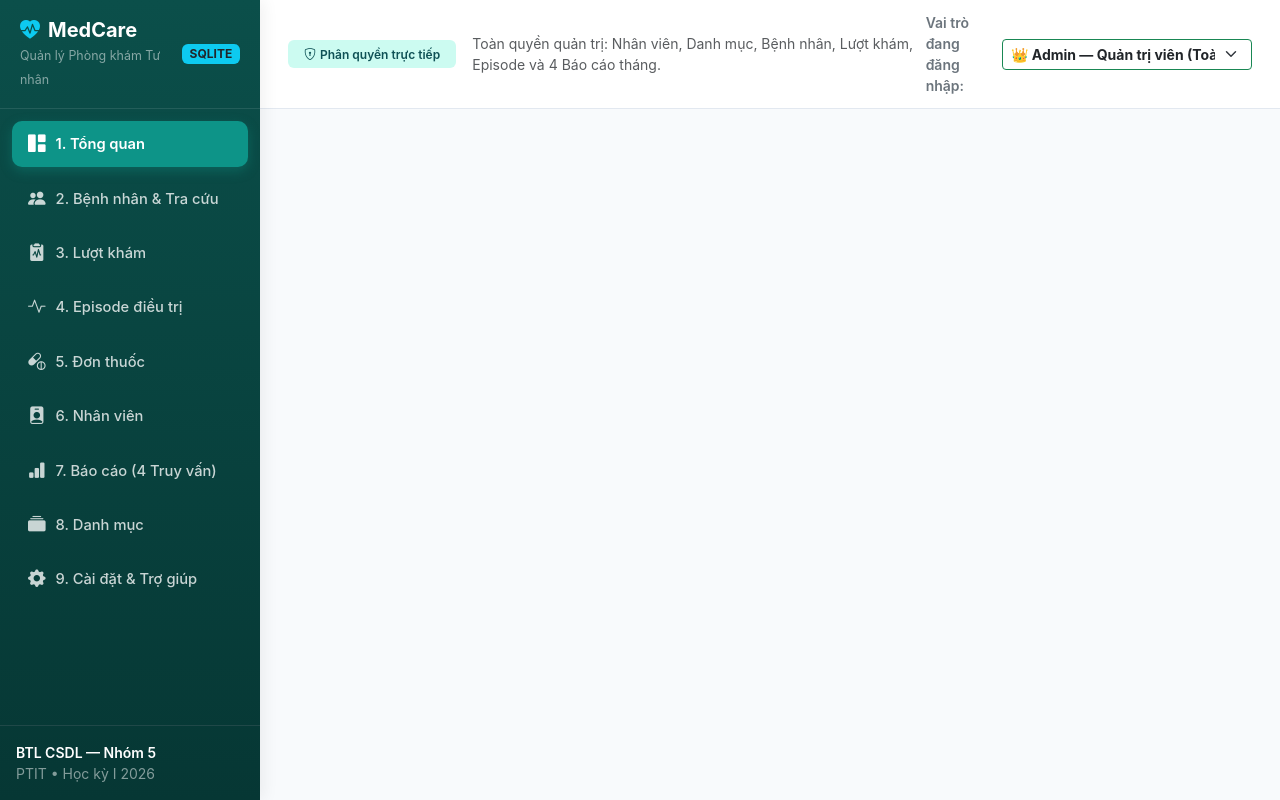
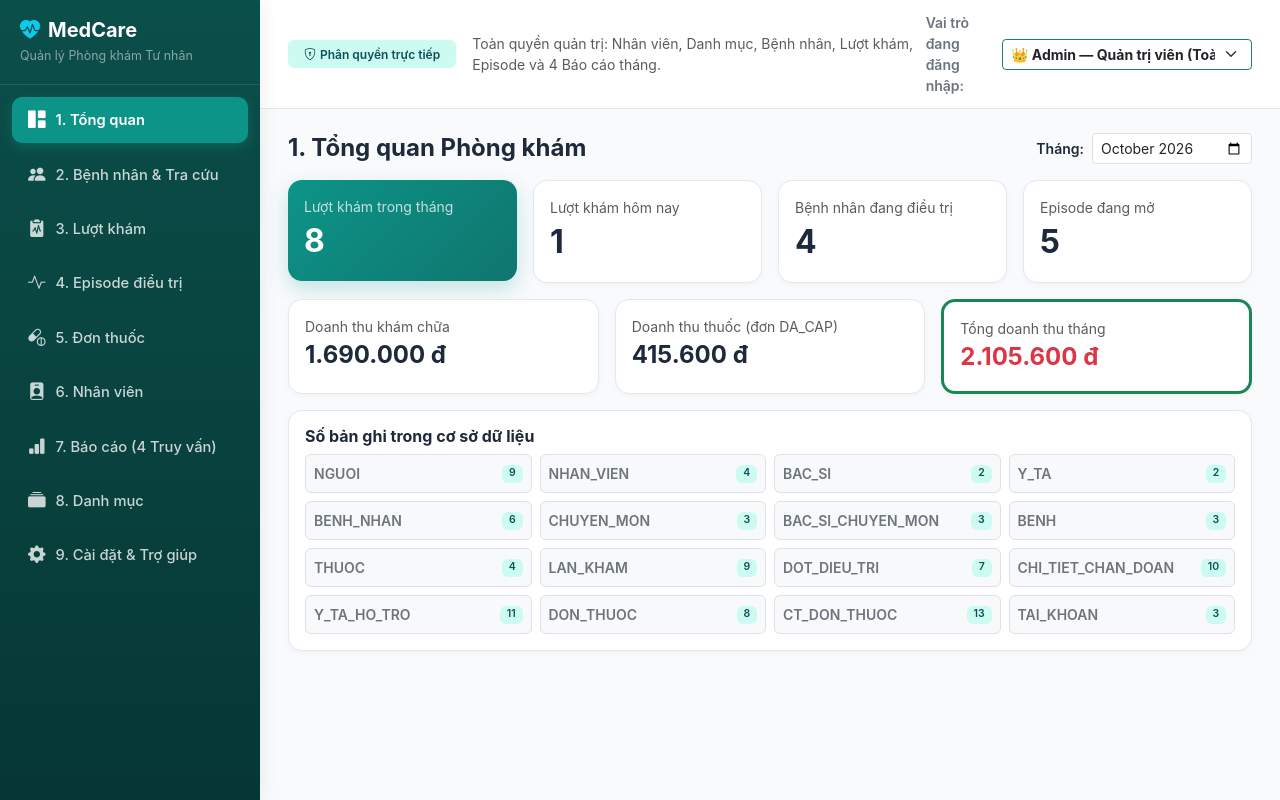
Before and after one commit to khanhnjnjanyc/CSDL, a Flask app: page / in a window 1280 px wide. Run offline with Flask 3, Linux system fonts and the light colour scheme; some libraries are stand-ins or nearby versions.

Commit message:
Fix  lỗi template1-4 và xóa SQLITE với BLT

```diff
--- a/BTL CSDL 1/BTL CSDL 1/phong_kham_project/templates/index.html
+++ b/BTL CSDL 1/BTL CSDL 1/phong_kham_project/templates/index.html
@@ -27,9 +27,6 @@
               >Quản lý Phòng khám Tư nhân</small
             >
           </div>
-          <span class="badge bg-info text-dark" id="dbBadge"
-            >{{ db_type }}</span
-          >
         </div>
 
         <nav class="mc-nav nav flex-column mt-2" id="sidebarNav">
@@ -98,13 +95,6 @@
           </a>
         </nav>
       </div>
-
-      <div
-        class="p-3 border-top border-secondary border-opacity-25 small text-white-50"
-      >
-        <div class="fw-semibold text-white">BTL CSDL — Nhóm 5</div>
-        <div>PTIT • Học kỳ I 2026</div>
-      </div>
     </aside>
 
     <!-- KHỐI NỘI DUNG CHÍNH NỀN SÁNG -->
--- a/BTL CSDL 1/BTL CSDL 1/phong_kham_project/templates/partials/screens_1_to_4.html
+++ b/BTL CSDL 1/BTL CSDL 1/phong_kham_project/templates/partials/screens_1_to_4.html
@@ -0,0 +1,229 @@
+<!-- =========================================================
+     MÀN HÌNH 1: TỔNG QUAN
+     ========================================================= -->
+<div id="screen-1" class="screen-section active">
+  <div class="d-flex justify-content-between align-items-center mb-3">
+    <h4 class="fw-bold mb-0">1. Tổng quan Phòng khám</h4>
+    <div class="d-flex align-items-center gap-2 small">
+      <label class="fw-semibold mb-0">Tháng:</label>
+      <input type="month" id="ovMonth" class="form-control form-control-sm" style="width: 160px" value="2026-10" onchange="loadOverview()" />
+    </div>
+  </div>
+
+  <div class="row g-3 mb-3">
+    <div class="col-md-3 col-6">
+      <div class="mc-kpi-primary p-3">
+        <div class="small opacity-75">Lượt khám trong tháng</div>
+        <div class="fs-2 fw-bold" id="ovVisitsMonth">0</div>
+      </div>
+    </div>
+    <div class="col-md-3 col-6">
+      <div class="mc-card p-3 h-100">
+        <div class="small text-muted">Lượt khám hôm nay</div>
+        <div class="fs-2 fw-bold text-teal" id="ovVisitsToday">0</div>
+      </div>
+    </div>
+    <div class="col-md-3 col-6">
+      <div class="mc-card p-3 h-100">
+        <div class="small text-muted">Bệnh nhân đang điều trị</div>
+        <div class="fs-2 fw-bold text-teal" id="ovActivePatients">0</div>
+      </div>
+    </div>
+    <div class="col-md-3 col-6">
+      <div class="mc-card p-3 h-100">
+        <div class="small text-muted">Episode đang mở</div>
+        <div class="fs-2 fw-bold text-teal" id="ovOpenEpisodes">0</div>
+      </div>
+    </div>
+  </div>
+
+  <div class="row g-3 mb-3">
+    <div class="col-md-4">
+      <div class="mc-card p-3 h-100">
+        <div class="small text-muted">Doanh thu khám chữa</div>
+        <div class="fs-4 fw-bold" id="ovRevExam">0 đ</div>
+      </div>
+    </div>
+    <div class="col-md-4">
+      <div class="mc-card p-3 h-100">
+        <div class="small text-muted">Doanh thu thuốc (đơn DA_CAP)</div>
+        <div class="fs-4 fw-bold" id="ovRevMed">0 đ</div>
+      </div>
+    </div>
+    <div class="col-md-4">
+      <div class="mc-card p-3 h-100 border-top border-3 border-success">
+        <div class="small text-muted">Tổng doanh thu tháng</div>
+        <div class="fs-4 fw-bold text-danger" id="ovRevTotal">0 đ</div>
+      </div>
+    </div>
+  </div>
+
+  <div class="mc-card p-3">
+    <h6 class="fw-bold mb-2">Số bản ghi trong cơ sở dữ liệu</h6>
+    <div class="row g-2" id="ovTableCounts"></div>
+  </div>
+</div>
+
+<!-- =========================================================
+     MÀN HÌNH 2: BỆNH NHÂN & TRA CỨU (TÍNH NĂNG #1, #9)
+     ========================================================= -->
+<div id="screen-2" class="screen-section">
+  <h4 class="fw-bold mb-3">2. Bệnh nhân & Tra cứu</h4>
+
+  <div class="mc-card p-3 mb-4">
+    <div class="row g-2 align-items-end mb-3 small">
+      <div class="col-md-5">
+        <label class="form-label fw-semibold">Tìm theo Mã BN, CMT/CCCD hoặc Họ tên</label>
+        <input type="text" id="ptSearch" class="form-control form-control-sm" placeholder="Nhập từ khóa..." oninput="loadPatients()" />
+      </div>
+      <div class="col-md-3">
+        <label class="form-label fw-semibold">Trạng thái bệnh</label>
+        <!-- LƯU Ý: giá trị value phải khớp với backend/routes/patients.py -->
+        <select id="ptFilterStatus" class="form-select form-select-sm" onchange="loadPatients()">
+          <option value="">Tất cả</option>
+          <option value="DANG_DIEU_TRI">Đang điều trị</option>
+          <option value="KHOI">Đã khỏi / Bình thường</option>
+        </select>
+      </div>
+      <div class="col-md-4 text-end role-admin-nurse">
+        <button type="button" class="btn btn-teal btn-sm" onclick="openPatientModal()">
+          <i class="bi bi-person-plus me-1"></i>Thêm bệnh nhân
+        </button>
+      </div>
+    </div>
+    <div class="table-responsive">
+      <table class="table table-bordered align-middle small mb-0">
+        <thead>
+          <tr><th>Mã BN</th><th>Họ tên</th><th>Trạng thái</th><th>Thao tác</th></tr>
+        </thead>
+        <tbody id="ptTableBody"></tbody>
+      </table>
+    </div>
+  </div>
+
+  <div class="mc-card p-3">
+    <h5 class="fw-bold text-teal mb-1" id="ptDetailTitle">Chưa chọn bệnh nhân</h5>
+    <div class="small text-muted mb-3" id="ptDetailSub">Bấm "Hồ sơ" ở danh sách để xem chi tiết.</div>
+
+    <h6 class="fw-bold">A. Lịch sử khám</h6>
+    <div class="table-responsive mb-3">
+      <table class="table table-bordered align-middle small mb-0">
+        <thead><tr><th>Lượt khám</th><th>Thời điểm vào</th><th>Bệnh / Đợt</th><th>Lần thứ</th><th>Bác sĩ</th><th>Phí khám</th><th>Kết luận</th></tr></thead>
+        <tbody id="pt3ABody"></tbody>
+      </table>
+    </div>
+
+    <h6 class="fw-bold">B. Episode đang mở</h6>
+    <div class="table-responsive mb-3">
+      <table class="table table-bordered align-middle small mb-0">
+        <thead><tr><th>Mã đợt</th><th>Bệnh</th><th>Số lượt</th><th>Lượt gần nhất</th><th>Thao tác</th></tr></thead>
+        <tbody id="pt3BBody"></tbody>
+      </table>
+    </div>
+
+    <h6 class="fw-bold">C. Y tá hỗ trợ</h6>
+    <div class="table-responsive mb-3">
+      <table class="table table-bordered align-middle small mb-0">
+        <thead><tr><th>Lượt khám</th><th>Y tá</th><th>Vai trò</th><th>Thời điểm</th><th>Ghi chú</th></tr></thead>
+        <tbody id="pt3CBody"></tbody>
+      </table>
+    </div>
+
+    <h6 class="fw-bold">D. Thuốc đã kê</h6>
+    <div class="table-responsive">
+      <table class="table table-bordered align-middle small mb-0">
+        <thead><tr><th>Đơn thuốc</th><th>Lượt khám</th><th>Ngày kê</th><th>Thuốc</th><th>SL × Giá chốt</th><th>Thành tiền</th></tr></thead>
+        <tbody id="pt3DBody"></tbody>
+      </table>
+    </div>
+  </div>
+</div>
+
+<!-- =========================================================
+     MÀN HÌNH 3: LƯỢT KHÁM & TIẾP NHẬN (TÍNH NĂNG #5, #7)
+     ========================================================= -->
+<div id="screen-3" class="screen-section">
+  <h4 class="fw-bold mb-3">3. Lượt khám & Tiếp nhận</h4>
+
+  <div class="mc-card p-3 mb-4 border-top border-3 border-success">
+    <h6 class="fw-bold text-teal mb-2">Tiếp nhận lượt khám mới</h6>
+    <form onsubmit="submitVisit(event)" class="row g-2 small">
+      <div class="col-md-4">
+        <label class="form-label fw-semibold">Bệnh nhân *</label>
+        <select id="vsPatient" class="form-select form-select-sm" required></select>
+      </div>
+      <div class="col-md-4">
+        <label class="form-label fw-semibold">Thời điểm vào *</label>
+        <input type="datetime-local" id="vsTimeIn" class="form-control form-control-sm" value="2026-10-25T08:30" required />
+      </div>
+      <div class="col-md-4">
+        <label class="form-label fw-semibold">Thời điểm ra (R2: phải ≥ thời điểm vào)</label>
+        <input type="datetime-local" id="vsTimeOut" class="form-control form-control-sm" />
+      </div>
+
+      <div class="col-md-3 role-admin-doc">
+        <label class="form-label fw-semibold">Bệnh chẩn đoán *</label>
+        <select id="vsDisease" class="form-select form-select-sm"></select>
+      </div>
+      <div class="col-md-3 role-admin-doc">
+        <label class="form-label fw-semibold">Episode</label>
+        <!-- LƯU Ý: giá trị value phải khớp với backend/routes/visits_episodes.py (tìm "episode_mode") -->
+        <select id="vsEpisodeMode" class="form-select form-select-sm">
+          <option value="NEW">Tạo episode mới</option>
+          <option value="CONTINUE">Nối vào episode đang mở</option>
+        </select>
+      </div>
+      <div class="col-md-3 role-admin-doc">
+        <label class="form-label fw-semibold">Bác sĩ phụ trách *</label>
+        <select id="vsDoctor" class="form-select form-select-sm"></select>
+      </div>
+      <div class="col-md-3 role-admin-doc">
+        <label class="form-label fw-semibold">Phí khám chữa (đ)</label>
+        <input type="number" id="vsFee" class="form-control form-control-sm" value="200000" min="0" />
+      </div>
+
+      <div class="col-md-9">
+        <label class="form-label fw-semibold">Ghi chú / Kết luận</label>
+        <input type="text" id="vsNote" class="form-control form-control-sm" placeholder="Triệu chứng, kết luận..." />
+      </div>
+      <div class="col-md-3 d-flex align-items-end">
+        <button type="submit" class="btn btn-teal btn-sm w-100"><i class="bi bi-save me-1"></i>Lưu lượt khám</button>
+      </div>
+    </form>
+  </div>
+
+  <div class="mc-card p-3">
+    <div class="d-flex justify-content-between align-items-center mb-2">
+      <h6 class="fw-bold mb-0">Danh sách Lượt khám</h6>
+      <input type="text" id="vsSearch" class="form-control form-control-sm" style="width: 260px" placeholder="Tìm theo mã / tên bệnh nhân..." oninput="loadVisits()" />
+    </div>
+    <div class="table-responsive">
+      <table class="table table-bordered align-middle small mb-0">
+        <thead><tr><th>Lượt</th><th>Bệnh nhân</th><th>Thời gian</th><th>Chẩn đoán</th><th>Y tá hỗ trợ</th><th>Thao tác</th></tr></thead>
+        <tbody id="vsTableBody"></tbody>
+      </table>
+    </div>
+  </div>
+</div>
+
+<!-- =========================================================
+     MÀN HÌNH 4: EPISODE ĐIỀU TRỊ (TÍNH NĂNG #6)
+     ========================================================= -->
+<div id="screen-4" class="screen-section">
+  <div class="d-flex justify-content-between align-items-center mb-3">
+    <h4 class="fw-bold mb-0">4. Episode điều trị</h4>
+    <select id="epStatusFilter" class="form-select form-select-sm" style="width: 220px" onchange="loadEpisodes()">
+      <option value="">Tất cả trạng thái</option>
+      <option value="DANG_DIEU_TRI">Đang điều trị</option>
+      <option value="KHOI">Đã khỏi</option>
+    </select>
+  </div>
+  <div class="mc-card p-3">
+    <div class="table-responsive">
+      <table class="table table-bordered align-middle small mb-0">
+        <thead><tr><th>Mã đợt</th><th>Bệnh nhân</th><th>Bệnh</th><th>Thời gian</th><th>Các lượt khám</th><th>Trạng thái</th><th>Thao tác</th></tr></thead>
+        <tbody id="epTableBody"></tbody>
+      </table>
+    </div>
+  </div>
+</div>
```
